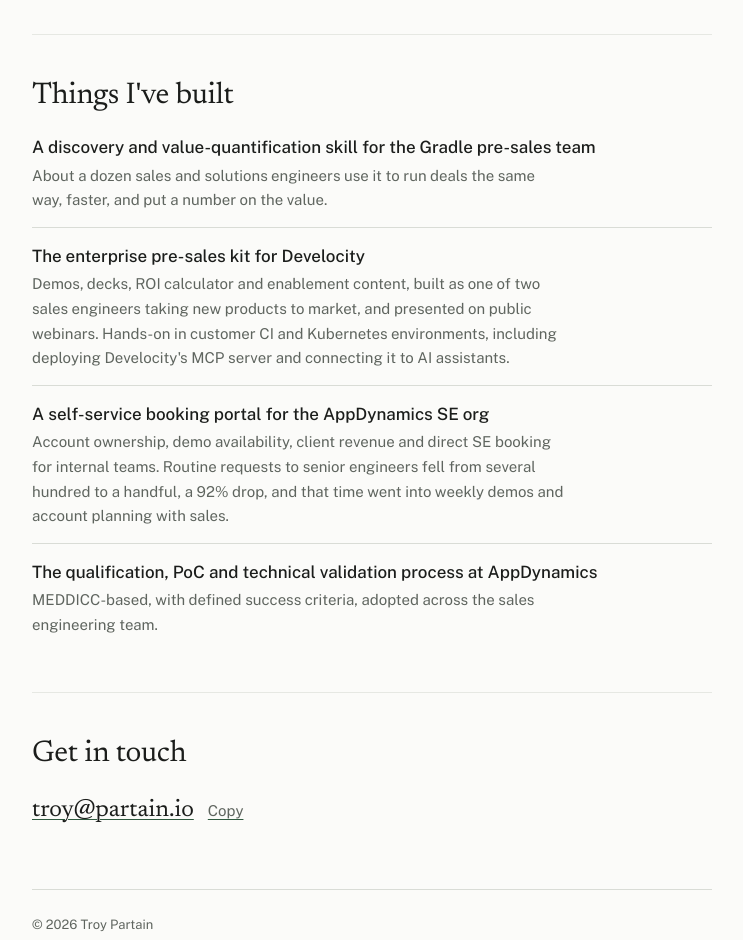
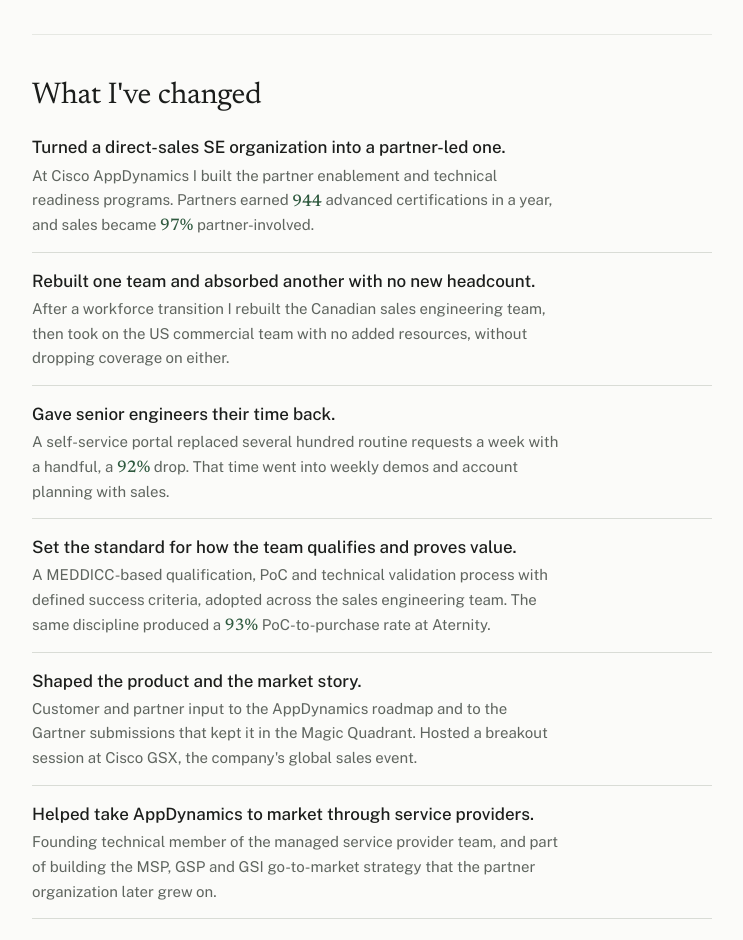
Before and after one commit to partainta1/partain-io, a plain HTML site: page index.html in a window 1280 px wide. Shown: the part 1860-2800 px from the top of the page, without its empty margins (268-1011 px from the left). Drawn offline with nearby package versions, Linux system fonts and the light colour scheme.

Commit message:
Replace "Things I've built" with an outcome-led "What I've changed" section
Seven entries written as changes rather than artifacts: partner-led
SE organization, team rebuild, the portal, qualification standard,
roadmap and Gartner input, service-provider go-to-market, and the
Gradle entry (embargoed). Hero subtitle now reads "Sales engineering
leader"; the 944/97% figures move out of About.

Co-Authored-By: Claude Fable 5.1 <noreply@anthropic.com>

```diff
--- a/index.html
+++ b/index.html
@@ -12,7 +12,7 @@
 <meta property="og:type" content="profile">
 <meta property="og:site_name" content="Troy Partain">
 <meta property="og:title" content="Troy Partain">
-<meta property="og:description" content="Sales &amp; solutions engineering leader. Observability and developer tooling, enterprise pre-sales, hands-on with AI.">
+<meta property="og:description" content="Sales engineering leader. Observability and developer tooling, enterprise pre-sales, hands-on with AI.">
 <meta property="og:url" content="https://www.partain.io/">
 <meta property="og:image" content="https://www.partain.io/img/og.jpg">
 <meta property="og:image:width" content="1200">
@@ -20,7 +20,7 @@
 <meta property="og:image:alt" content="Portrait of Troy Partain">
 <meta name="twitter:card" content="summary_large_image">
 <meta name="twitter:title" content="Troy Partain">
-<meta name="twitter:description" content="Sales &amp; solutions engineering leader. Observability and developer tooling, enterprise pre-sales, hands-on with AI.">
+<meta name="twitter:description" content="Sales engineering leader. Observability and developer tooling, enterprise pre-sales, hands-on with AI.">
 <meta name="twitter:image" content="https://www.partain.io/img/og.jpg">
 <script type="application/ld+json">
 {
@@ -119,7 +119,7 @@ footer { color: var(--muted); font-size: 13px; padding-top: 24px; border-top: 1p
     <div>
       <h1>Troy Partain</h1>
       <p class="claim">I lead enterprise pre-sales teams in observability and developer tooling, and I build the demos, integrations and AI tooling they win with.</p>
-      <p class="where">Sales &amp; solutions engineering leader<br>Phoenix, Arizona · <a href="https://www.linkedin.com/in/troypartain">LinkedIn</a></p>
+      <p class="where">Sales engineering leader<br>Phoenix, Arizona · <a href="https://www.linkedin.com/in/troypartain">LinkedIn</a></p>
       <p class="rule">I work by one rule: if you oppose, you must propose.</p>
     </div>
     <img class="photo" src="/img/troy-400.jpg" srcset="/img/troy-400.jpg 400w, /img/troy-800.jpg 800w" sizes="(max-width: 640px) 200px, 240px" width="400" height="500" style="object-position: 50% 20%" fetchpriority="high" decoding="async" alt="Portrait of Troy Partain">
@@ -128,7 +128,7 @@ footer { color: var(--muted); font-size: 13px; padding-top: 24px; border-top: 1p
   <section>
     <h2 class="sr">About</h2>
     <p>I've spent fifteen years selling observability and developer tooling into large enterprises. At AppDynamics I was the only sales engineer on a <span class="num">$15M+</span> win, at the time the third-largest deal in the company's history, and reached 325% of quota and President's Club. At Splunk I was the <span class="num">#2</span>-ranked sales engineer globally in Observability in my first year.</p>
-    <p>At <a href="https://www.appdynamics.com">Cisco AppDynamics</a> I led a team of <span class="num">11</span> sales engineers across global partner, Canadian field and US commercial, and my team supported the global partner revenue number with WWT, Accenture, NTT, CDW and others. Partners earned <span class="num">944</span> advanced certifications in a year, and sales became <span class="num">97%</span> partner-involved.</p>
+    <p>At <a href="https://www.appdynamics.com">Cisco AppDynamics</a> I led a team of <span class="num">11</span> sales engineers across global partner, Canadian field and US commercial, and my team supported the global partner revenue number with WWT, Accenture, NTT, CDW and others, with sales engineers aligned to <span class="num">37</span> partner account managers.</p>
     <p>Over three years, two reorganizations and the Splunk integration, I hired 4, promoted 6 and lost one to resignation, and sat on the interview panel for dozens of sales engineer and sales hires outside my own team.</p>
     <p>Today I'm in pre-sales at <a href="https://gradle.com">Gradle</a>, selling Develocity to enterprise engineering organizations, where the sales engineering function needed building.</p>
   </section>
@@ -148,12 +148,15 @@ footer { color: var(--muted); font-size: 13px; padding-top: 24px; border-top: 1p
   </section>
 
   <section class="work">
-    <h2>Things I've built</h2>
+    <h2>What I've changed</h2>
     <ul class="plain">
-      <li><div class="t">A discovery and value-quantification skill for the Gradle pre-sales team</div><p class="d">About a dozen sales and solutions engineers use it to run deals the same way, faster, and put a number on the value.</p></li>
-      <li><div class="t">The enterprise pre-sales kit for Develocity</div><p class="d">Demos, decks, ROI calculator and enablement content, built as one of two sales engineers taking new products to market, and presented on public webinars. Hands-on in customer CI and Kubernetes environments, including deploying Develocity's MCP server and connecting it to AI assistants.</p></li>
-      <li><div class="t">A self-service booking portal for the AppDynamics SE org</div><p class="d">Account ownership, demo availability, client revenue and direct SE booking for internal teams. Routine requests to senior engineers fell from several hundred to a handful, a 92% drop, and that time went into weekly demos and account planning with sales.</p></li>
-      <li><div class="t">The qualification, PoC and technical validation process at AppDynamics</div><p class="d">MEDDICC-based, with defined success criteria, adopted across the sales engineering team.</p></li>
+      <li><div class="t">Turned a direct-sales SE organization into a partner-led one.</div><p class="d">At Cisco AppDynamics I built the partner enablement and technical readiness programs. Partners earned <span class="num">944</span> advanced certifications in a year, and sales became <span class="num">97%</span> partner-involved.</p></li>
+      <li><div class="t">Rebuilt one team and absorbed another with no new headcount.</div><p class="d">After a workforce transition I rebuilt the Canadian sales engineering team, then took on the US commercial team with no added resources, without dropping coverage on either.</p></li>
+      <li><div class="t">Gave senior engineers their time back.</div><p class="d">A self-service portal replaced several hundred routine requests a week with a handful, a <span class="num">92%</span> drop. That time went into weekly demos and account planning with sales.</p></li>
+      <li><div class="t">Set the standard for how the team qualifies and proves value.</div><p class="d">A MEDDICC-based qualification, PoC and technical validation process with defined success criteria, adopted across the sales engineering team. The same discipline produced a <span class="num">93%</span> PoC-to-purchase rate at Aternity.</p></li>
+      <li><div class="t">Shaped the product and the market story.</div><p class="d">Customer and partner input to the AppDynamics roadmap and to the Gartner submissions that kept it in the Magic Quadrant. Hosted a breakout session at Cisco GSX, the company's global sales event.</p></li>
+      <li><div class="t">Helped take AppDynamics to market through service providers.</div><p class="d">Founding technical member of the managed service provider team, and part of building the MSP, GSP and GSI go-to-market strategy that the partner organization later grew on.</p></li>
+      <li><div class="t">Stood up enterprise pre-sales from two people.</div><p class="d">At Gradle, one of two sales engineers taking new products to market: demos, ROI model, enablement content and public webinars, plus an AI discovery skill that about a dozen sales and solutions engineers now run deals with. Hands-on in customer CI and Kubernetes environments, including deploying Develocity's MCP server and connecting it to AI assistants.</p></li>
     </ul>
   </section>
 
```
